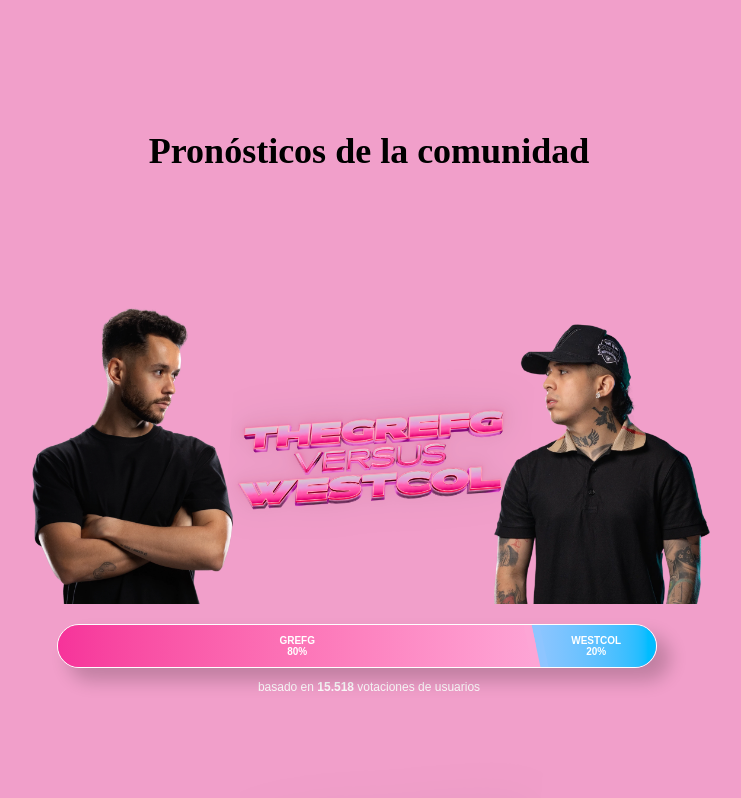
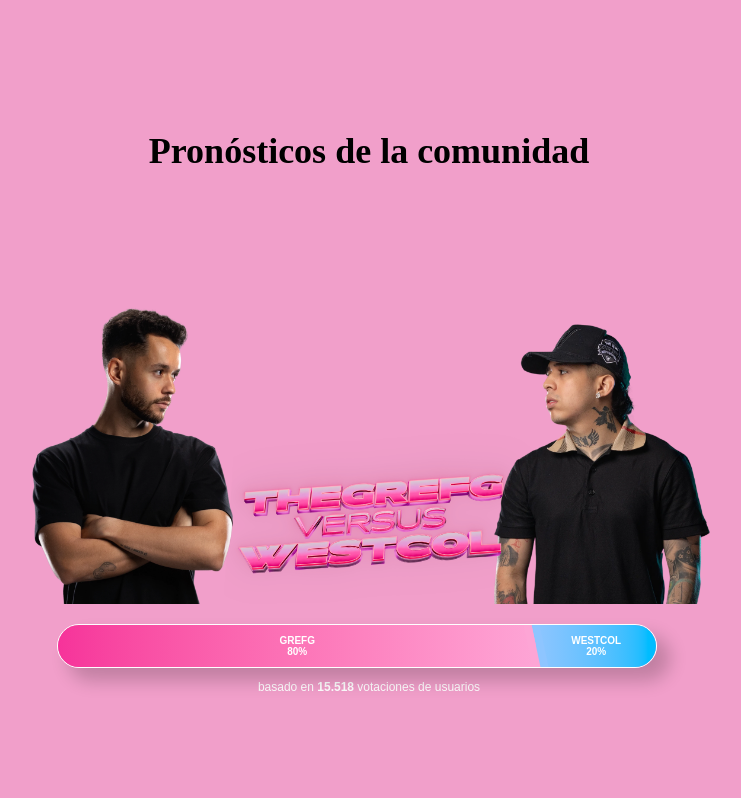
Before and after one commit to Visualmikblood/la_velada_5, a React (Vite) app: page / in a window 1280 px wide. Shown: the part 862-1660 px from the top of the page, without its empty margins (271-1012 px from the left). Built offline with nearby package versions, Linux system fonts and the light colour scheme; a web font is replaced by a local one.

Commit message:
acomodando las imagenes de las letras del pronostico

```diff
--- a/src/components/pronostico/pronostico.scss
+++ b/src/components/pronostico/pronostico.scss
@@ -53,8 +53,8 @@
 
         img:nth-child(3){
           height: auto;
-          width: 100%;
-          bottom: 0!important;
+          width: 70%;
+          bottom: -20% !important;
           transform: skewX(-4deg) skewY(-4deg);
           max-width: 300px;
         }
```
